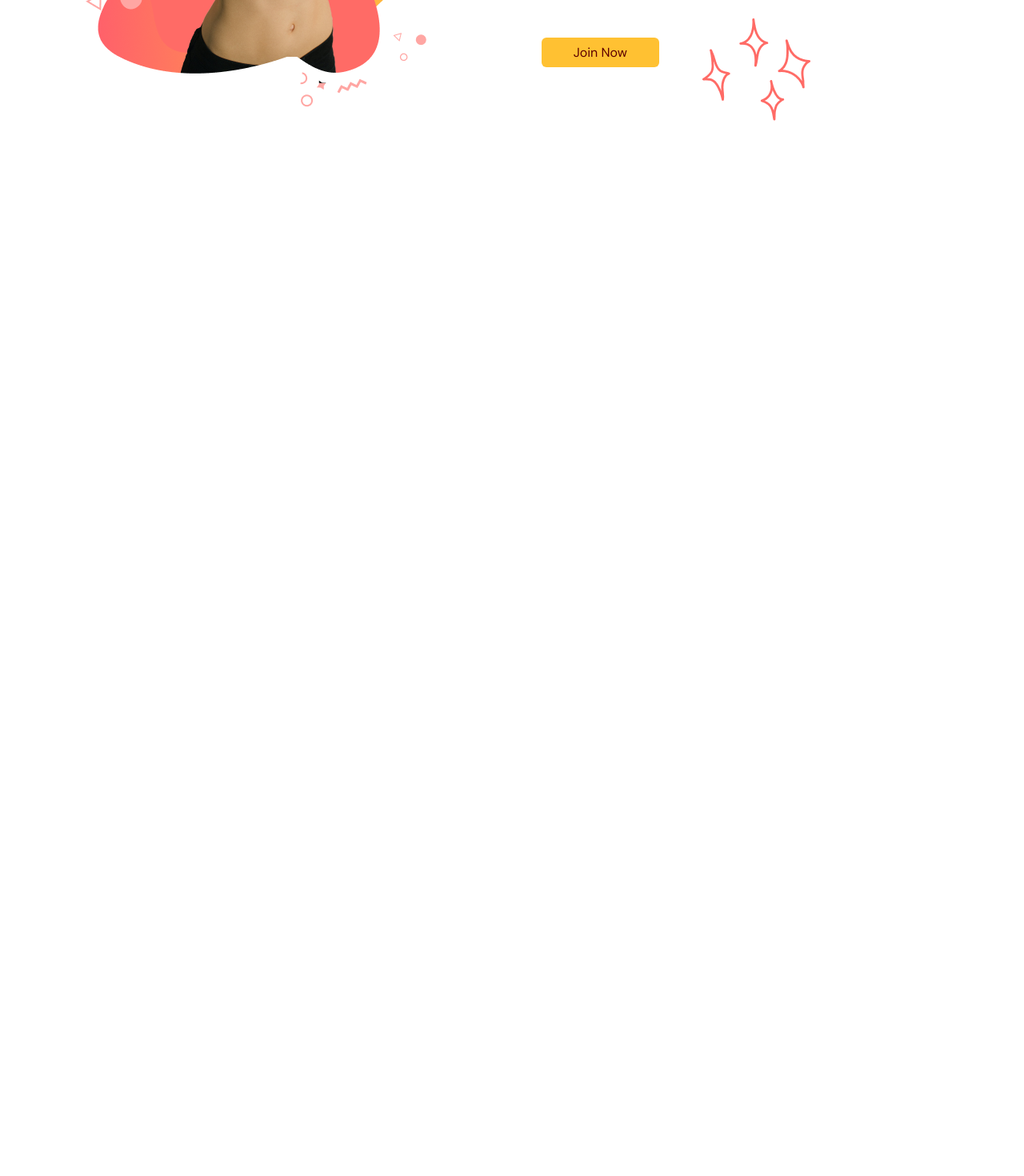
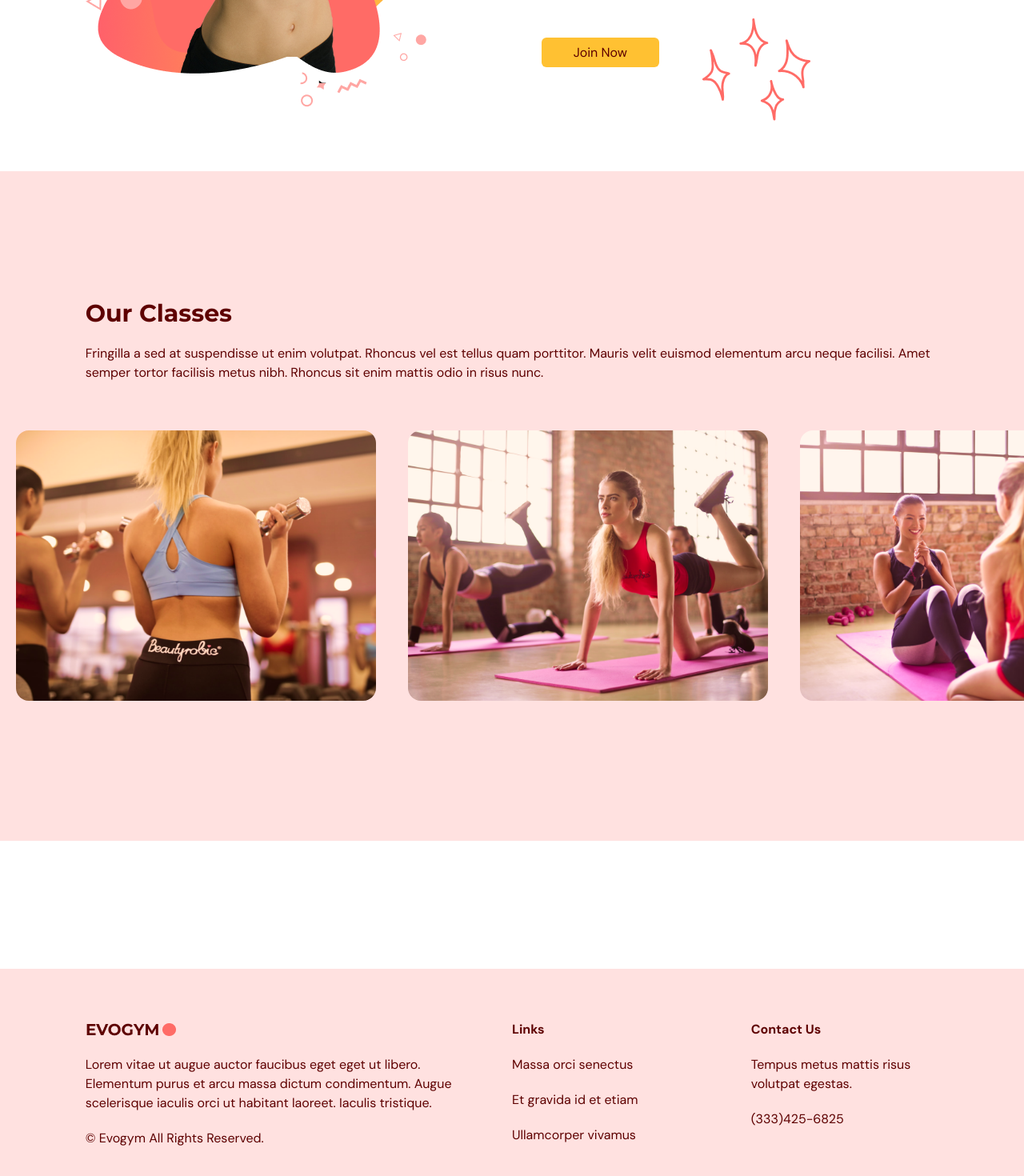
Before and after one commit to kerimsabic/GymVersion2, a React (Vite) app: page / in a window 1280 px wide. Shown: the part 1843-3313 px from the top of the page at 80% size. Before the commit the page ends 2057 px from the top, so only its background shows below. Built offline with nearby package versions, Linux system fonts and the light colour scheme.

Commit message:
added classes and footer

```diff
--- a/src/App.tsx
+++ b/src/App.tsx
@@ -6,6 +6,8 @@
 import Home from '@/scenes/Home'
 import { SelectedPage } from '@/shared/types'
 import Benefits from './scenes/Benefits'
+import OurClasses from './scenes/ourClasses'
+import Footer from './scenes/Footer'
 
 
 function App() {
@@ -40,6 +42,10 @@
 
       <Benefits setSelectedPage={setSelectedPage}/>
 
+      <OurClasses setSelectedPage={setSelectedPage}/>
+
+      <Footer />
+
 
     </div>
   )
--- /dev/null
+++ b/src/scenes/Footer/index.tsx
@@ -0,0 +1,35 @@
+import Logo from "@/assets/Logo.png";
+
+const Footer = () => {
+  return (
+    <>
+    <div className="w-full h-40 mx-auto my-0"></div>
+    <footer className="bg-primary-100 py-16">
+      <div className="justify-content mx-auto w-5/6 gap-16 md:flex">
+        <div className="mt-16 basis-1/2 md:mt-0">
+          <img alt="logo" src={Logo} />
+          <p className="my-5">
+            Lorem vitae ut augue auctor faucibus eget eget ut libero. Elementum
+            purus et arcu massa dictum condimentum. Augue scelerisque iaculis
+            orci ut habitant laoreet. Iaculis tristique.
+          </p>
+          <p>© Evogym All Rights Reserved.</p>
+        </div>
+        <div className="mt-16 basis-1/4 md:mt-0">
+          <h4 className="font-bold">Links</h4>
+          <p className="my-5">Massa orci senectus</p>
+          <p className="my-5">Et gravida id et etiam</p>
+          <p>Ullamcorper vivamus</p>
+        </div>
+        <div className="mt-16 basis-1/4 md:mt-0">
+          <h4 className="font-bold">Contact Us</h4>
+          <p className="my-5">Tempus metus mattis risus volutpat egestas.</p>
+          <p>(333)425-6825</p>
+        </div>
+      </div>
+    </footer>
+    </>
+  );
+};
+
+export default Footer;
--- /dev/null
+++ b/src/scenes/ourClasses/Class.tsx
@@ -0,0 +1,28 @@
+import React from 'react'
+
+type Props = {
+    name: string;
+    description?: string;
+    image: string;
+}
+
+
+const Class = ({ name, description, image }: Props) => {
+
+    const overlayStyles = `p-5 absolute z-30 flex
+    h-[380px] w-[450px] flex-col items-center justify-center
+    whitespace-normal bg-primary-500 text-center text-white
+    opacity-0 transition duration-500 hover:opacity-90 rounded-2xl`;
+
+    return (
+        <li className='relative mx-5 inline-block h-[380px] w-[450px]'>
+            <div className={overlayStyles}>
+                <p className='text-2xl'>{name}</p>
+                <p className='mt-5'>{description}</p>
+            </div>
+            <img alt={`${image}`} src={image} className='rounded-2xl'/>
+        </li>
+    )
+}
+
+export default Class
--- /dev/null
+++ b/src/scenes/ourClasses/index.tsx
@@ -0,0 +1,97 @@
+import image1 from "@/assets/image1.png";
+import image2 from "@/assets/image2.png";
+import image3 from "@/assets/image3.png";
+import image4 from "@/assets/image4.png";
+import image5 from "@/assets/image5.png";
+import image6 from "@/assets/image6.png";
+import HText from "@/shared/HText";
+import { ClassType, SelectedPage } from "@/shared/types";
+import { motion } from "framer-motion";
+import Class from "./Class";
+
+
+
+const classes: Array<ClassType> = [
+    {
+        name: "Weight Training Classes",
+        description:
+            "Lorem ipsum dolor sit amet, consectetur adipiscing elit, sed do eiusmod tempor incididunt ut labore et dolore magna aliqua. Ut enim ad minim veniam, quis nostrud exercitation ullamco laboris nisi ut aliquip ex ea commodo consequat.",
+        image: image1,
+    },
+    {
+        name: "Yoga Classes",
+        image: image2,
+    },
+    {
+        name: "Ab Core Classes",
+        description:
+            "Lorem ipsum dolor sit amet, consectetur adipiscing elit, sed do eiusmod tempor incididunt ut labore et dolore magna aliqua. Ut enim ad minim veniam, quis nostrud exercitation ullamco laboris nisi ut aliquip ex ea commodo consequat.",
+        image: image3,
+    },
+    {
+        name: "Adventure Classes",
+        description:
+            "Lorem ipsum dolor sit amet, consectetur adipiscing elit, sed do eiusmod tempor incididunt ut labore et dolore magna aliqua. Ut enim ad minim veniam, quis nostrud exercitation ullamco laboris nisi ut aliquip ex ea commodo consequat.",
+        image: image4,
+    },
+    {
+        name: "Fitness Classes",
+        image: image5,
+    },
+    {
+        name: "Training Classes",
+        description:
+            "Lorem ipsum dolor sit amet, consectetur adipiscing elit, sed do eiusmod tempor incididunt ut labore et dolore magna aliqua. Ut enim ad minim veniam, quis nostrud exercitation ullamco laboris nisi ut aliquip ex ea commodo consequat.",
+        image: image6,
+    },
+];
+
+type Props = {
+    setSelectedPage: (value: SelectedPage) => void
+}
+
+const OurClasses = ({ setSelectedPage }: Props) => {
+    return (
+        <section id="ourclasses"className="w-full bg-primary-100 py-40">
+            <motion.div
+                onViewportEnter={() => setSelectedPage(SelectedPage.OurClasses)}>
+                <motion.div
+                    className="mx-auto w-5/6"
+                    initial="hidden"
+                    whileInView="visible"
+                    viewport={{ once: true, amount: 0.5 }}
+                    transition={{ duration: 0.5 }}
+                    variants={{
+                        hidden: { opacity: 0, x: -50 },
+                        visible: { opacity: 1, x: 0 },
+                    }}>
+                    <div>
+                        <HText>
+                            Our Classes
+                        </HText>
+                        <p className="py-5">
+                            Fringilla a sed at suspendisse ut enim volutpat. Rhoncus vel est
+                            tellus quam porttitor. Mauris velit euismod elementum arcu neque
+                            facilisi. Amet semper tortor facilisis metus nibh. Rhoncus sit
+                            enim mattis odio in risus nunc.
+                        </p>
+                    </div>
+                </motion.div>
+                <div className="mt-10 h-[353px] w-full overflow-x-auto overflow-y-hidden">
+                    <ul className="w-[2800px] whitespace-nowrap">
+                        {classes.map((item: ClassType, index) => (
+                            <Class
+                                key={`${item.name}-${index}`}
+                                name={item.name}
+                                description={item.description}
+                                image={item.image}
+                            />
+                        ))}
+                    </ul>
+                </div>
+            </motion.div>
+        </section>
+    )
+}
+
+export default OurClasses
--- a/src/shared/types.ts
+++ b/src/shared/types.ts
@@ -11,3 +11,9 @@
     title: string;
     description: string;
   }
+
+  export interface ClassType {
+    name: string;
+    description?: string;
+    image: string;
+  }
```
